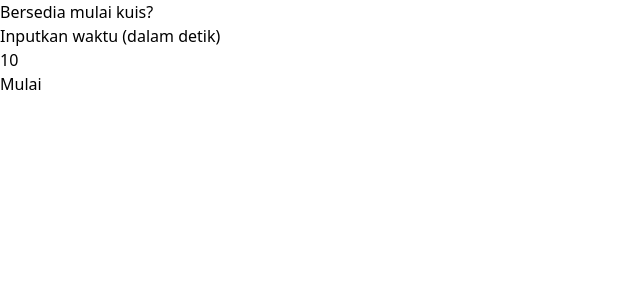
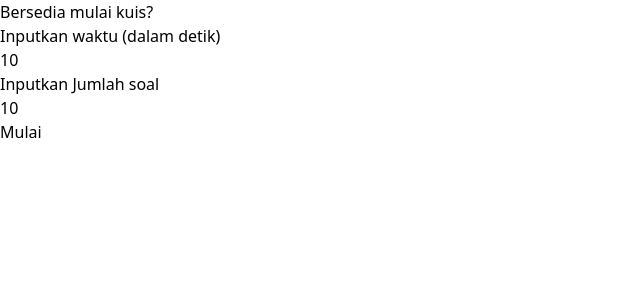
Before and after one commit to fauzanpr/quiz-app, a React (Vite) app: page /app in a window 1280 px wide. Shown: the top 300 px of the page, without its empty margins (0-640 px from the left). Built offline with nearby package versions, Linux system fonts and the light colour scheme; no server answers.

Commit message:
feat(quiz): add dynamic amount of question

```diff
--- a/src/features/quiz/hooks/useGetQuest.ts
+++ b/src/features/quiz/hooks/useGetQuest.ts
@@ -4,15 +4,17 @@ import axios from "axios"
 import { useAtomValue } from "jotai";
 import { reqAtom } from "../store/enable";
 import { ApiResponse } from "../../../core/models/auth";
+import { amountAtom } from "../store/params";
 
 function useGetQuest() {
     const req = useAtomValue(reqAtom);
+    const amount = useAtomValue(amountAtom);
     const query = useQuery({
         queryKey: ["question"],
         queryFn: () => {
             return axios.get<ApiResponse>(services.questionRequest, {
                 params: {
-                    amount: 10,
+                    amount: amount,
                     token: localStorage.getItem("token"),
                     type: "boolean"
                 }
--- /dev/null
+++ b/src/features/quiz/store/params.ts
@@ -0,0 +1,3 @@
+import { atom } from "jotai";
+
+export const amountAtom = atom(10);
--- a/src/features/quiz/views/LandingQuiz.tsx
+++ b/src/features/quiz/views/LandingQuiz.tsx
@@ -6,10 +6,12 @@ import { useEffect } from "react";
 import { questionsListAtom } from "../store/questions";
 import toast from "react-hot-toast";
 import { timerAtom } from "../../_global/store/timer";
+import { amountAtom } from "../store/params";
 
 function LandingQuiz() {
     const setReqAtom = useSetAtom(reqAtom);
     const [timer, setTimerAtom] = useAtom(timerAtom);
+    const [amount, setAmountAtom] = useAtom(amountAtom);
     const [questionsList, setQuestionsListAtom] = useAtom(questionsListAtom);
     const navigate = useNavigate();
     const { questions, isLoading, isSuccess, response } = useGetQuest();
@@ -54,6 +56,10 @@ function LandingQuiz() {
                 <p>Inputkan waktu (dalam detik)</p>
                 <input type="number" value={timer} onChange={e => setTimerAtom(Number(e.target.value))} className="border p-2" />
             </div>
+            <div>
+                <p>Inputkan Jumlah soal</p>
+                <input type="number" value={amount} onChange={e => setAmountAtom(Number(e.target.value))} className="border p-2" />
+            </div>
             <button className="bg-blue-700 text-white w-fit px-8 py-2 rounded-lg mx-auto" onClick={startButtonHandler}>{isLoading ? "Memuat soal..." : "Mulai"}</button>
             {localStorage.getItem("ans") ? <button className="bg-green-700 text-white w-fit px-8 py-2 rounded-lg mx-auto" onClick={continueButtonHandler}>Lanjut Kuis Sebelumnya</button> : null}
         </div>
--- a/src/features/quiz/views/Quiz.tsx
+++ b/src/features/quiz/views/Quiz.tsx
@@ -60,7 +60,7 @@ function Quiz() {
           <input type="radio" name="ans" checked={questionsList && questionsList[Number(id) - 1].answer === "False" ? true : false} className="size-4 cursor-pointer" onClick={() => answerHandler(Number(id), "False")} />
           <p>False</p>
         </div>
-        {Number(id) === 10 ? <button className="bg-blue-600 text-white p-2 hover:bg-blue-700" onClick={submitHandler}>Submit</button> : null}
+        {Number(id) === questionsList?.length ? <button className="bg-blue-600 text-white p-2 hover:bg-blue-700" onClick={submitHandler}>Submit</button> : null}
       </div>
     </div>
   )
```
